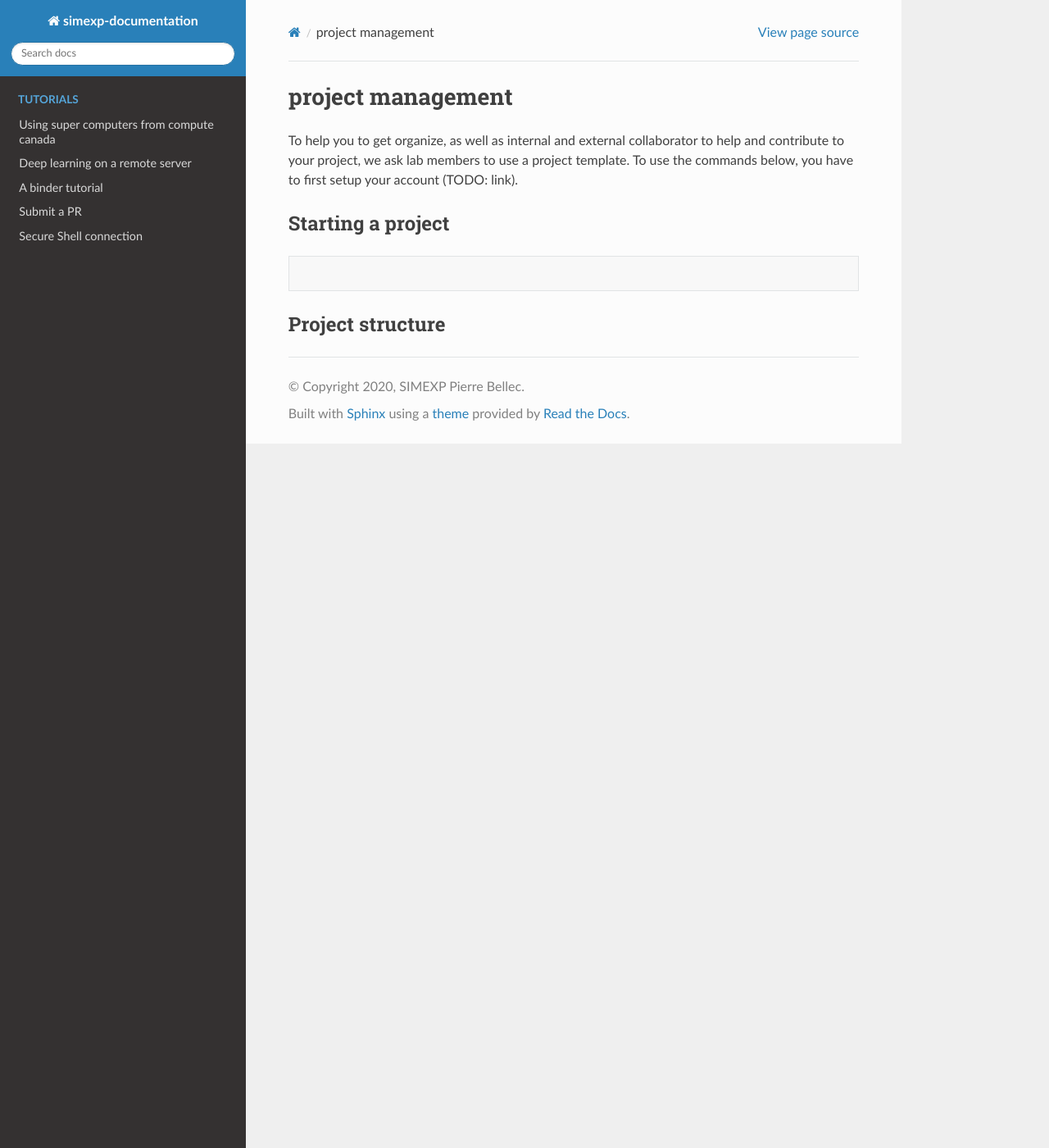
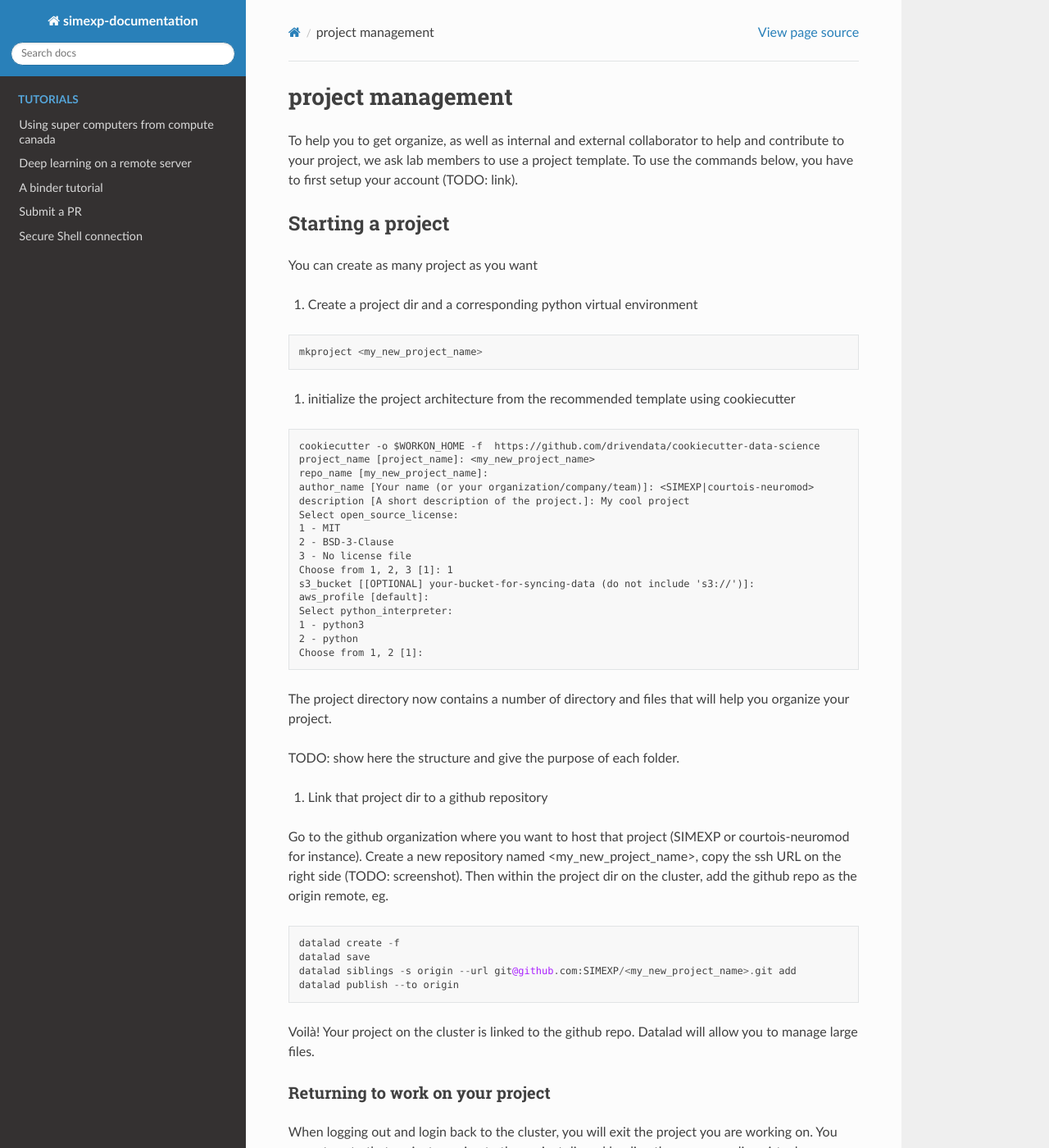
Before and after one commit to SIMEXP/lab-documentation, a Sphinx documentation site: the page built from source/data/project.md, in a window 1280 px wide and 1400 px high. Shown: the whole window at 82% size. Built offline with Sphinx 7.4.7 and the Read the Docs theme 2.0.0, drawn with Linux system fonts in a browser that asks for light colours; some of the changed text lies outside the part shown.

Commit message:
wip doc for project management and dataset consuming

````diff
--- a/source/data/project.md
+++ b/source/data/project.md
@@ -5,7 +5,83 @@ To use the commands below, you have to first setup your account (TODO: link).
 
 ## Starting a project
 
+You can create as many project as you want
+
+1. Create a project dir and a corresponding python virtual environment
+
 ```
+mkproject <my_new_project_name>
 ```
 
-## Project structure
+2. initialize the project architecture from the recommended template using cookiecutter
+```
+cookiecutter -o $WORKON_HOME -f  https://github.com/drivendata/cookiecutter-data-science
+project_name [project_name]: <my_new_project_name>
+repo_name [my_new_project_name]:
+author_name [Your name (or your organization/company/team)]: <SIMEXP|courtois-neuromod>
+description [A short description of the project.]: My cool project
+Select open_source_license:
+1 - MIT
+2 - BSD-3-Clause
+3 - No license file
+Choose from 1, 2, 3 [1]: 1
+s3_bucket [[OPTIONAL] your-bucket-for-syncing-data (do not include 's3://')]:
+aws_profile [default]:
+Select python_interpreter:
+1 - python3
+2 - python
+Choose from 1, 2 [1]:
+```
+
+The project directory now contains a number of directory and files that will help you organize your project.
+
+TODO: show here the structure and give the purpose of each folder.
+
+3. Link that project dir to a github repository
+
+Go to the github organization where you want to host that project (SIMEXP or courtois-neuromod for instance).
+Create a new repository named <my_new_project_name>, copy the ssh URL on the right side (TODO: screenshot).
+Then within the project dir on the cluster, add the github repo as the origin remote, eg.
+
+```
+datalad create -f
+datalad save
+datalad siblings -s origin --url git@github.com:SIMEXP/<my_new_project_name>.git add
+datalad publish --to origin
+```
+
+Voilà! Your project on the cluster is linked to the github repo.
+Datalad will allow you to manage large files.
+
+### Returning to work on your project
+
+When logging out and login back to the cluster, you will exit the project you are working on.
+You can return to that project, moving to the project dir and loading the corresponding virtual environment using.
+
+```
+workon <my_new_project_name>
+```
+
+Easy-peasy no?
+
+### Migrating an existing project to another cluster
+
+TODO: install with ssh from the other cluster.
+
+## Using pre-installed dataset in your project
+
+You can list the existing datasets with `lsdatasets`. TODO: write the command that looks at `/project/*-pbellec/DATA` as a bashrc alias.
+
+If a dataset you want to use is not there, ask the data admins of the lab to install it. TODO:link to procedure
+
+A dataset can have multiple version: you can list the version with: `showdataset <dataset_name>` TODO: alias to list git tags
+
+Once you activated the project using `workon <my_project>`, you can add datasets from the one listed to your project using.
+`use_dataset <dataset_name>==<version>` TODO: write the command/alias for datalad install reckless as a subdataset in the current PROJECT_DIR/data/ and checkout tag.
+
+The dataset is now installed in the `data` directory of the current project directory.
+
+
+
+
+## keeping packages in sync
````
